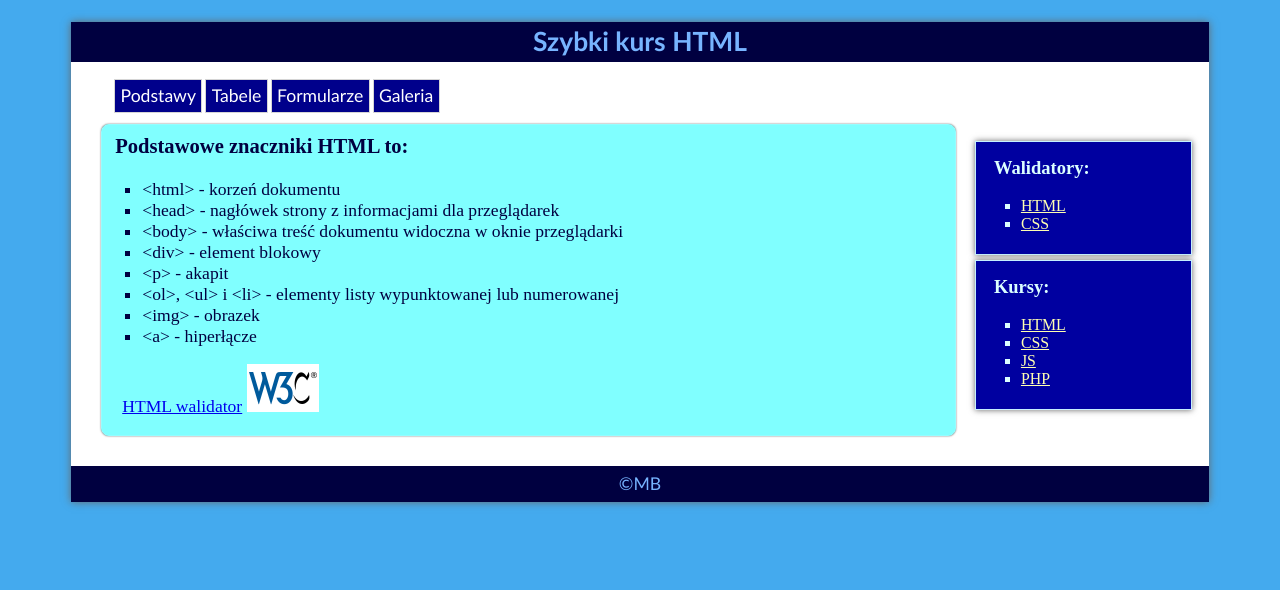
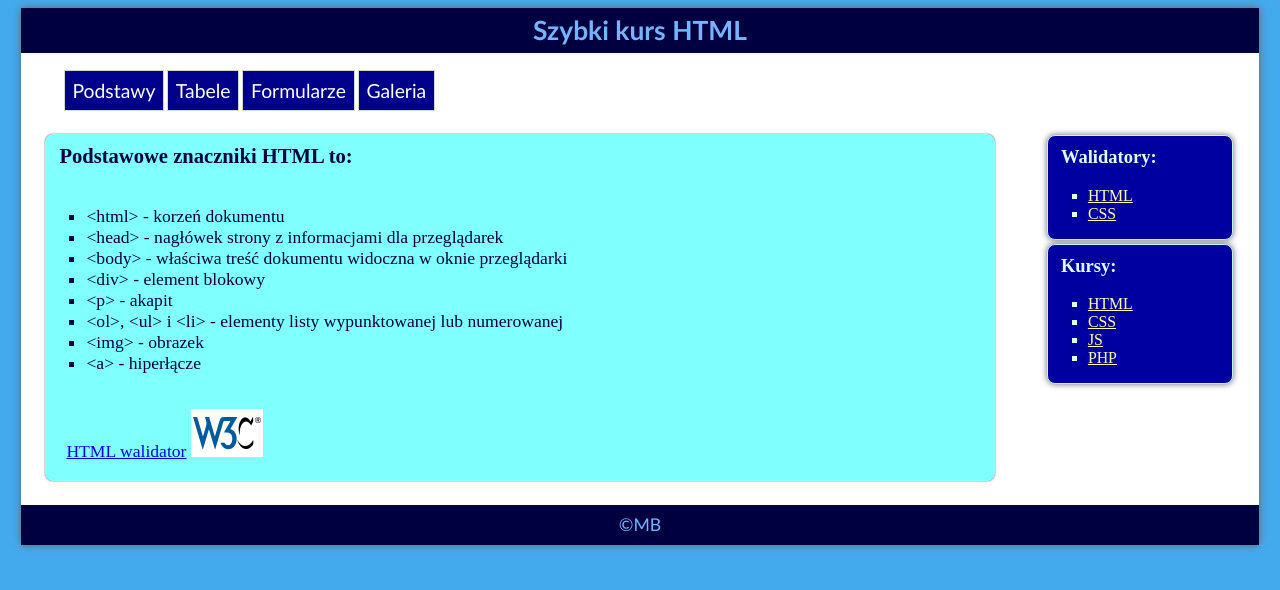
Before and after one commit to M1keEm/WebDevLab-Website, a plain HTML site: page index.html in a window 1280 px wide. Drawn offline with Linux system fonts and the light colour scheme.

Commit message:
rmv wrapper, style2.css - scalling without nav

```diff
--- a/CSS/style.css
+++ b/CSS/style.css
@@ -5,19 +5,33 @@ body {
 
 #kontener {
     background: #ffffff;
-    width: 90%;
+    width: 98%;
     box-shadow: 0 0 8px #666;
     margin: auto;
     font-size: 110%;
 }
 
+.kontener {
+    background: #ffffff;
+    width: 95%;
+    box-shadow: 0 0 8px #666;
+    margin: auto;
+    font-size: 110%;
+    display: flex;
+    flex-direction: row;
+    align-items: center;
+    flex-wrap: wrap;
+}
+
 h1, h2, footer {
+    display: inherit;
     background: #000040;
     color: #77b4ff;
     text-align: center;
     font-family: calibri, tahoma, serif;
     line-height: 1.5;
     margin-bottom: 0;
+    order: 0;
 }
 
 h3 {
@@ -27,15 +41,18 @@ h3 {
 }
 
 #tresc {
-    float: left;
-    width: 75%;
+    display: inherit;
+    width: 85%;
     height: 100%;
-    margin-bottom: 30px;
-    margin-left: 30px;
+    /*margin-bottom: 30px;*/
+    /*margin-left: 30px;*/
+    margin-left: auto;
+    margin-right: auto;
     background: #80ffff;
     border: 1px solid #95fdff;
     border-radius: 8px;
     box-shadow: 0 0 2px #666;
+    order: 1;
 }
 
 
@@ -77,9 +94,10 @@ ul {
 }
 
 aside {
-    float: right;
-    width: 20%;
+    /*order: 2;*/
+    width: 12%;
     padding: 1%;
+    text-align: left;
 }
 
 
@@ -106,10 +124,11 @@ legend {
     background: #0000a0;
     color: #dbffff;
     padding: 5px;
-    margin: 5px;
+    margin: 2%;
     font-size: 90%;
     border: 1px solid #c6f0ff;
     box-shadow: 0 0 6px #666;
+    border-radius: 8px;
 }
 
 /* hiperłącza w elementach klasy box*/
@@ -118,8 +137,10 @@ legend {
 }
 
 nav {
-    text-align: left;
-    overflow: hidden;
+    order: 1;
+    flex-basis: 100%;
+    /*text-align: left;*/
+    /*overflow: hidden;*/
     font-family: calibri, tahoma, serif;
     margin-top: 0;
     margin-bottom: 1%;
@@ -128,7 +149,7 @@ nav {
 nav ul li {
     border: 1px solid #d5d5d5;
     list-style-type: none;
-    float: left;
+    /*float: left;*/
     background: darkblue;
     margin-left: 3px;
 }
@@ -136,7 +157,7 @@ nav ul li {
 nav ul li:hover {
     border: 1px solid #d5d5d5;
     list-style-type: none;
-    float: left;
+    /*float: left;*/
     background: #ffffff;
     margin-left: 3px;
 }
--- a/CSS/style2.css
+++ b/CSS/style2.css
@@ -1,26 +1,37 @@
 body {
-    display: flex;
-    flex-direction: column;
     background: #4ae;
     color: #000040;
 }
 
 #kontener {
+    display: flex;
+    flex-direction: row;
+    flex-wrap: wrap;
     flex: 1;
     background: #ffffff;
-    width: 90%;
+    width: 98%;
     box-shadow: 0 0 8px #666;
     margin: auto;
     font-size: 110%;
 }
 
+header{
+    text-align: center;
+    font-family: calibri, tahoma, serif;
+    margin-top: 0;
+    order: 0;
+    width: 100%;
+}
+
 h1, h2, footer {
     background: #000040;
+    width: 100%;
     color: #77b4ff;
     text-align: center;
     font-family: calibri, tahoma, serif;
-    line-height: 1.5;
+    line-height: 1.7;
     margin-bottom: 0;
+    margin-top: 0;
 }
 
 h3 {
@@ -30,12 +41,12 @@ h3 {
 }
 
 #tresc {
-    flex: 1;
+    flex: 5;
+    order: 1;
     display: flex;
     flex-direction: column;
-    width: 75%;
-    margin-bottom: 30px;
-    margin-left: 30px;
+    width: 80%;
+    margin: 2%;
     background: #80ffff;
     border: 1px solid #95fdff;
     border-radius: 8px;
@@ -82,19 +93,27 @@ ul {
 aside {
     display: flex;
     flex: 1;
+    order: 2;
     flex-direction: column;
     padding: 1%;
+    margin: 1%;
 }
 
 nav {
     display: flex;
-    flex-direction: column;
+    flex-flow: row wrap;
+    justify-content: start;
     align-items: center;
     text-align: left;
     overflow: hidden;
     font-family: calibri, tahoma, serif;
-    margin-top: 0;
-    margin-bottom: 1%;
+    padding: 0;
+    margin-bottom: -2%;
+}
+
+nav ul{
+    display: flex;
+    flex-direction: row;
 }
 
 nav ul li {
@@ -109,24 +128,46 @@ nav ul li:hover {
     border: 1px solid #d5d5d5;
     list-style-type: none;
     background: #ffffff;
-    margin-left: 3px;
-    margin-bottom: 5px;
+    opacity: 1;
 }
 
-nav ul li:hover a {
+nav ul li:hover a{
     color: black;
 }
 
-nav ul li a {
+nav a {
     display: block;
-    padding: 4pt;
+    padding: 0.4em;
     text-decoration: none;
     color: #ffffff;
+    font-size: 110%;
+}
+
+ul.nav_expanding{
+    background: white;
+    margin: 0;
+    opacity: 0.98;
+}
+
+ul.nav_expanding li:hover{
+    list-style-type: none;
+    margin: 0;
+    padding: 0;
+    background: #c6f5ff;
+    border: 1px solid #d5d5d5;
+}
+
+ul.nav_expanding li{
+    list-style-type: none;
+    margin: 0;
+    padding: 0;
+    background: #c6f5ff;
+    border: 1px solid #d5d5d5;
 }
 
 nav ul li li a {
     width: 160px;
-    background: dodgerblue;
+    color: white;
 }
 
 nav ul li a:hover {
@@ -137,19 +178,40 @@ nav ul li a:hover {
 nav ul li ul {
     overflow: hidden;
     display: none;
+    width: 177px;
 }
 
 nav ul li:hover ul {
     position: absolute;
     padding: 0;
     display: block;
-    width: 177px;
+}
+
+*.box {
+    background: #0000a0;
+    color: #dbffff;
+    margin: 1%;
+    font-size: 90%;
+    border: 1px solid #c6f0ff;
+    box-shadow: 0 0 6px #666;
+    border-radius: 8px;
+    padding: 0;
+}
+
+/* hiperłącza w elementach klasy box*/
+*.box a {
+    color: #ffffb0
 }
 
 footer {
     flex: none;
+    order: 5;
     clear: both;
     width: 100%;
     padding: 5px 0 5px 0;
     text-align: center;
 }
+
+@media (max-width: 470px)  {
+
+}
--- a/index.html
+++ b/index.html
@@ -2,13 +2,12 @@
 <html lang="pl" xmlns="http://www.w3.org/1999/xhtml">
 <head>
     <meta charset="UTF-8">
-    <link rel="stylesheet" href="CSS/style.css" type="text/css">
+    <link rel="stylesheet" href="CSS/style2.css" type="text/css">
     <meta name="viewport" content="width=device-width, initial-scale=1.0 user-scalable=yes">
     <title> Szybki kurs HTML </title>
 </head>
 <body>
 <div id="kontener">
-    <div id="wrapper">
     <header>
         <h2>Szybki kurs HTML</h2>
             <nav>
@@ -16,7 +15,7 @@
                     <li><a href="index.html">Podstawy</a></li>
                     <li><a href="tabele.html">Tabele</a></li>
                     <li><a href="">Formularze</a>
-                        <ul>
+                        <ul class="nav_expanding">
                             <li><a href="formularze.html">Pola formularza</a></li>
                             <li><a href="obliczenia.html">Obliczenia w formularzu</a></li>
                             <li><a href="dotacje.html">Dotacje</a></li>
@@ -42,7 +41,6 @@
             <a href="https://validator.w3.org">HTML walidator</a> <img src="w3c-no-bars.png" alt="w3c logo">
         </p>
     </div>
-</div>
 <aside>
     <div class="box">
         <h3>Walidatory:</h3>
```
